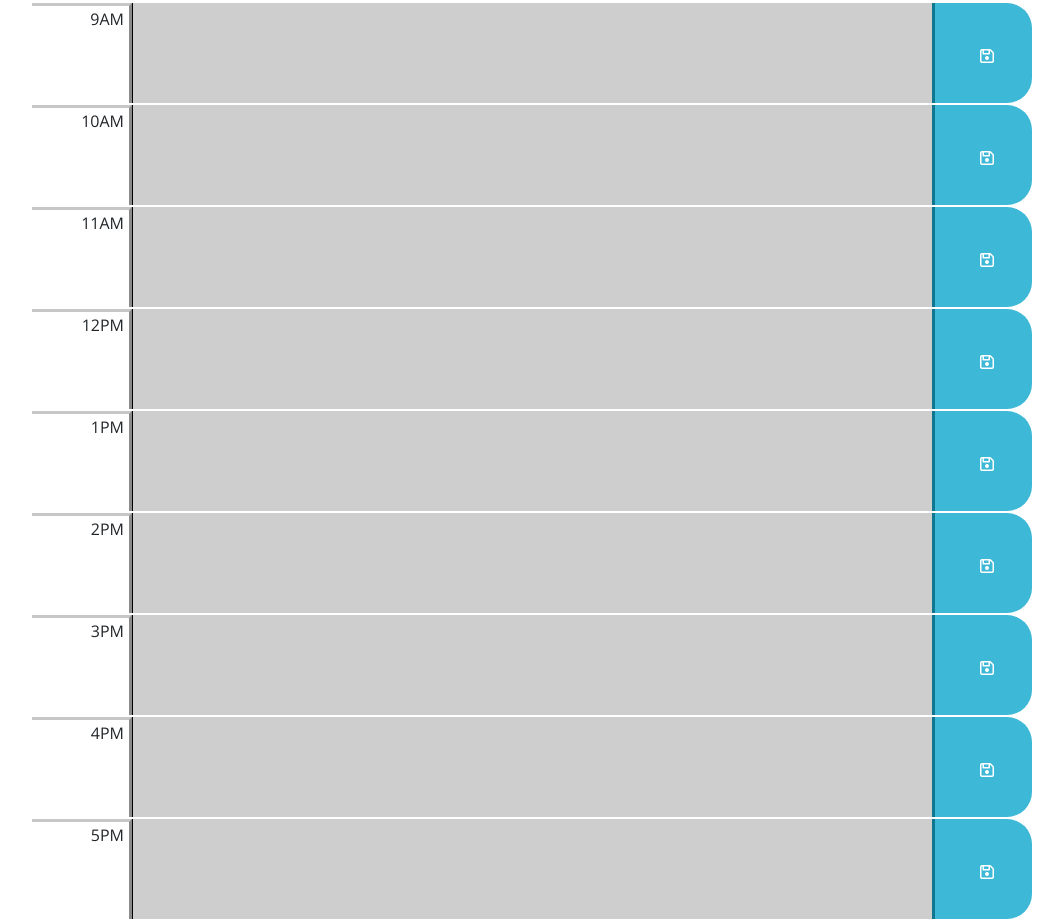
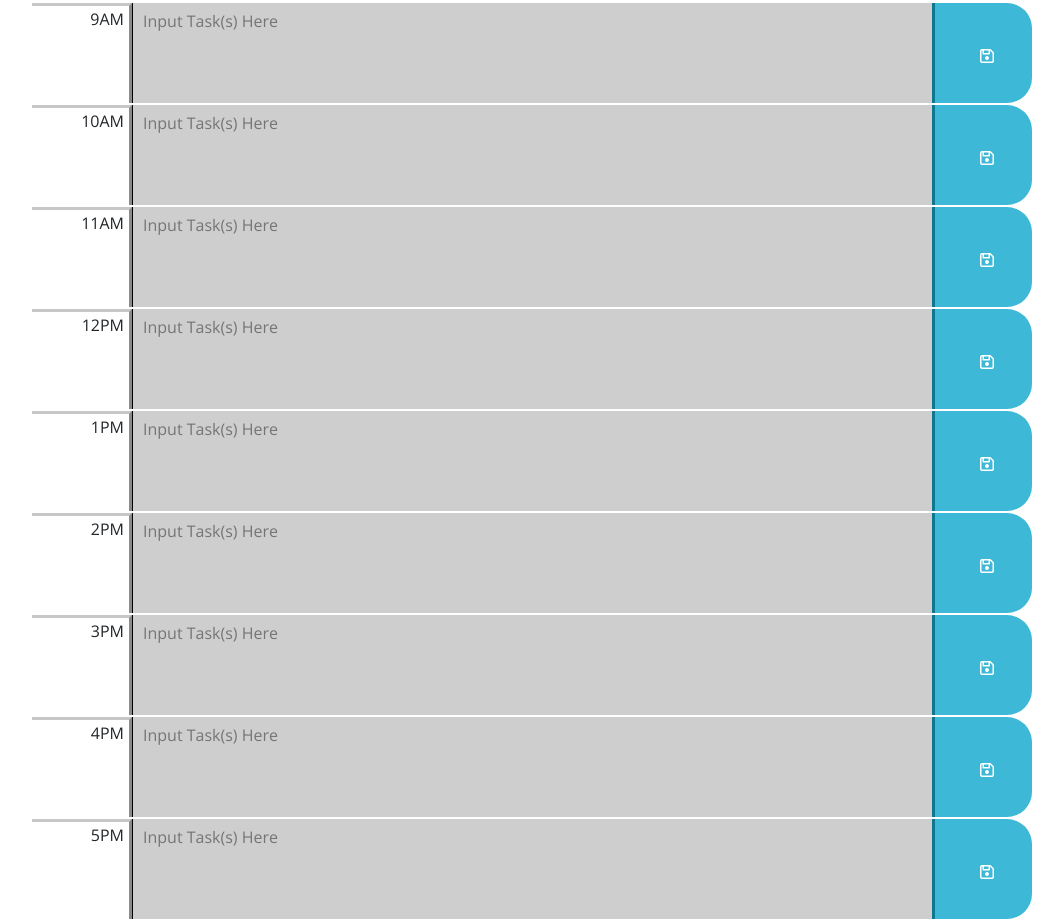
Before and after one commit to Josh236061/work-day-scheduler, a plain HTML site: page index.html in a window 1280 px wide. Shown: the part 334-1255 px from the top of the page, without its empty margins (108-1171 px from the left). Drawn offline with nearby package versions, Linux system fonts and the light colour scheme.

Commit message:
Added extra text-box HTML aesthetics

```diff
--- a/Assets/js/script.js
+++ b/Assets/js/script.js
@@ -12,10 +12,14 @@ console.log(nowTime);
 console.log(compareTime);
 
 var setCurrentDay = function () {
+
   var setDate = (currentDayEl.innerText = nowDate);
   return setDate;
 };
 
+var saveTasks = function() {
+  localStorage.setItem("text", JSON.stringify(innerText));
+};
 
 var convertTime = function (value) {};
 
--- a/index.html
+++ b/index.html
@@ -33,67 +33,68 @@
       <p id="currentDay" class="lead"></p>
     </header>
     <div class="container">
+
       <!-- Timeblocks go here -->
       <div class="timeblock">
         <div class="time">9AM</div>
         <div class="text-box">
-          <textarea name="text" id="text" cols="30" rows="10"></textarea>
+          <textarea name="text" id="text" cols="30" rows="10" placeholder="Input Task(s) Here"></textarea>
         </div>
         <div class="icon-box .saveBtn"><i class="far fa-save"></i></div>
       </div>
       <div class="timeblock">
         <div class="time">10AM</div>
         <div class="text-box">
-          <textarea name="text" id="text" cols="30" rows="10"></textarea>
+          <textarea name="text" id="text" cols="30" rows="10" placeholder="Input Task(s) Here"></textarea>
         </div>
         <div class="icon-box"><i class="far fa-save"></i></div>
       </div>
       <div class="timeblock">
         <div class="time">11AM</div>
         <div class="text-box">
-          <textarea name="text" id="text" cols="30" rows="10"></textarea>
+          <textarea name="text" id="text" cols="30" rows="10" placeholder="Input Task(s) Here"></textarea>
         </div>
         <div class="icon-box"><i class="far fa-save"></i></div>
       </div>
       <div class="timeblock">
         <div class="time">12PM</div>
         <div class="text-box">
-          <textarea name="text" id="text" cols="30" rows="10"></textarea>
+          <textarea name="text" id="text" cols="30" rows="10" placeholder="Input Task(s) Here"></textarea>
         </div>
         <div class="icon-box"><i class="far fa-save"></i></div>
       </div>
       <div class="timeblock">
         <div class="time">1PM</div>
         <div class="text-box">
-          <textarea name="text" id="text" cols="30" rows="10"></textarea>
+          <textarea name="text" id="text" cols="30" rows="10" placeholder="Input Task(s) Here"></textarea>
         </div>
         <div class="icon-box"><i class="far fa-save"></i></div>
       </div>
       <div class="timeblock">
         <div class="time">2PM</div>
         <div class="text-box">
-          <textarea name="text" id="text" cols="30" rows="10"></textarea>
+          <textarea name="text" id="text" cols="30" rows="10" placeholder="Input Task(s) Here"></textarea>
         </div>
         <div class="icon-box"><i class="far fa-save"></i></div>
       </div>
       <div class="timeblock">
         <div class="time">3PM</div>
         <div class="text-box">
-          <textarea name="text" id="text" cols="30" rows="10"></textarea>
+          <textarea name="text" id="text" cols="30" rows="10" placeholder="Input Task(s) Here"></textarea>
         </div>
         <div class="icon-box"><i class="far fa-save"></i></div>
       </div>
       <div class="timeblock">
         <div class="time">4PM</div>
         <div class="text-box">
-          <textarea name="text" id="text" cols="30" rows="10"></textarea>
+          <textarea name="text" id="text" cols="30" rows="10" placeholder="Input Task(s) Here"></textarea>
         </div>
         <div class="icon-box"><i class="far fa-save"></i></div>
       </div>
       <div class="timeblock">
         <div class="time">5PM</div>
         <div class="text-box">
-          <textarea name="text" id="text" cols="30" rows="10"></textarea>
+          <textarea name="text" id="text" cols="30" rows="10" placeholder="Input Task(s) Here"></textarea>
         </div>
         <div class="icon-box .saveBtn"><i class="far fa-save"></i></div>
       </div>
```
